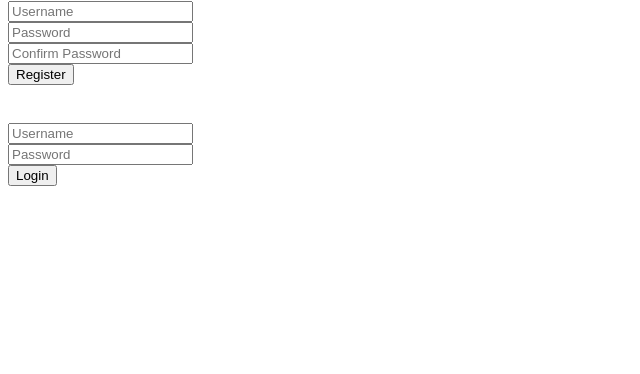
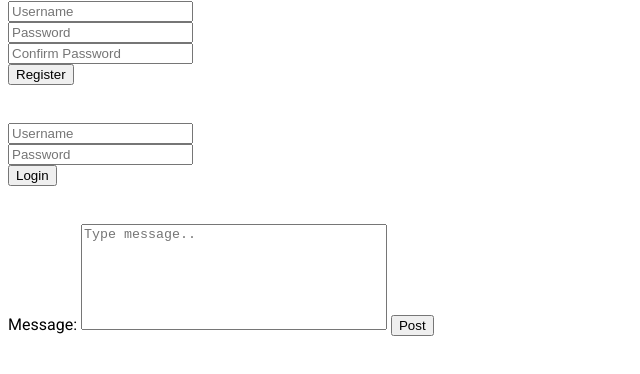
Before and after one commit to cmheeb/thedivas, a website: page public/index.html in a window 1280 px wide. Shown: the part 244-618 px from the top of the page, without its empty margins (0-640 px from the left). Drawn offline with Linux system fonts and the light colour scheme; no server answers.

Commit message:
objective 2 fully complete. must finish obj 3

```diff
--- a/public/functions.js
+++ b/public/functions.js
@@ -69,7 +69,8 @@ async function checkAuth() {
     }
 
     const result = await fetch('/auth').then((res) => res.json());
-    console.log('AUTH', result)
+    console.log('AUTH', result.auth_token);
+    localStorage.setItem('auth_token', result);
 
     if(result.status == 'ok') {
         document.getElementById("user-credentials").innerHTML = `<div id="logout">Hello, ${result.username}! <form><input type="submit" value="Logout"></form></div>`;
@@ -91,4 +92,30 @@ async function logout() {
 
 }
 
+// const chatForm = document.getElementById('chat-form');
+// chatForm.addEventListener('submit', chatSend);
+
+// async function chatSend(event) {
+//     event.preventDefault;
+
+//     const message = document.getElementById('post-message').value;
+
+//     const result = await fetch('/chat-message', {
+//         method: 'POST',
+//         headers: {
+//             'Content-Type': 'application/json'
+//         },
+//         body: JSON.stringify({
+//             username: '',
+//             message
+//         })
+//     }).then((res) => res.json());
+
+//     if(result.status == 'ok') {
+//         document.getElementById('post-message').innerHTML = '';
+//     } else {
+//         alert(result.error);
+//     }
+// };
+
 window.onload = checkAuth;
--- a/public/index.html
+++ b/public/index.html
@@ -36,6 +36,19 @@
 
     </div>
 
+    <br>
+    <br>
+
+    <div id="chat-box">
+
+      <form id="chat-form">
+        <label for="msg">Message:</label>
+          <textarea id="post-message" placeholder="Type message.." required></textarea>
+        <input type="submit" value="Post">
+      </form>
+
+    </div>
+
     <script src="functions.js"></script>
   </body>
   <link rel="preconnect" href="https://fonts.googleapis.com">
--- a/public/styles.css
+++ b/public/styles.css
@@ -7,3 +7,9 @@
 #logo {
   width: 200px;
 }
+
+#post-message {
+  width: 300px;
+  height: 100px;
+  resize: none;
+}
--- a/server.js
+++ b/server.js
@@ -139,6 +139,10 @@ app.get('/logout', async (req, res) => {
     return res.json({ status: 'ok'});
 });
 
+// app.post('/chat-message', async (req, res) => {
+//     res.json({status: 'ok'});
+// });
+
 app.use((req, res) => {     // 404 error code
     res.status(404);
     res.send('<h1>Error 404: Not Found</h1>');
```
Also changed, not shown: model/user.js (+9 -8 lines).
